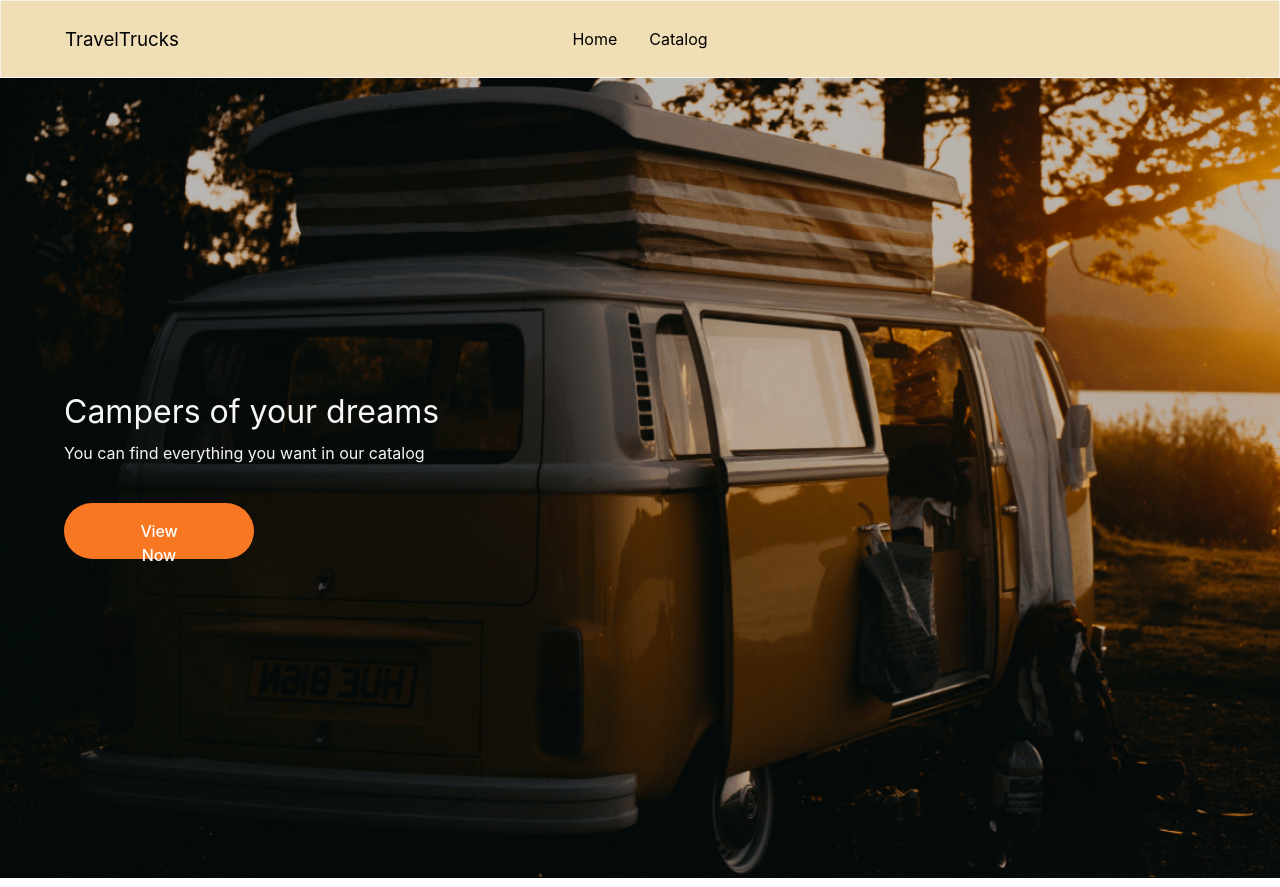
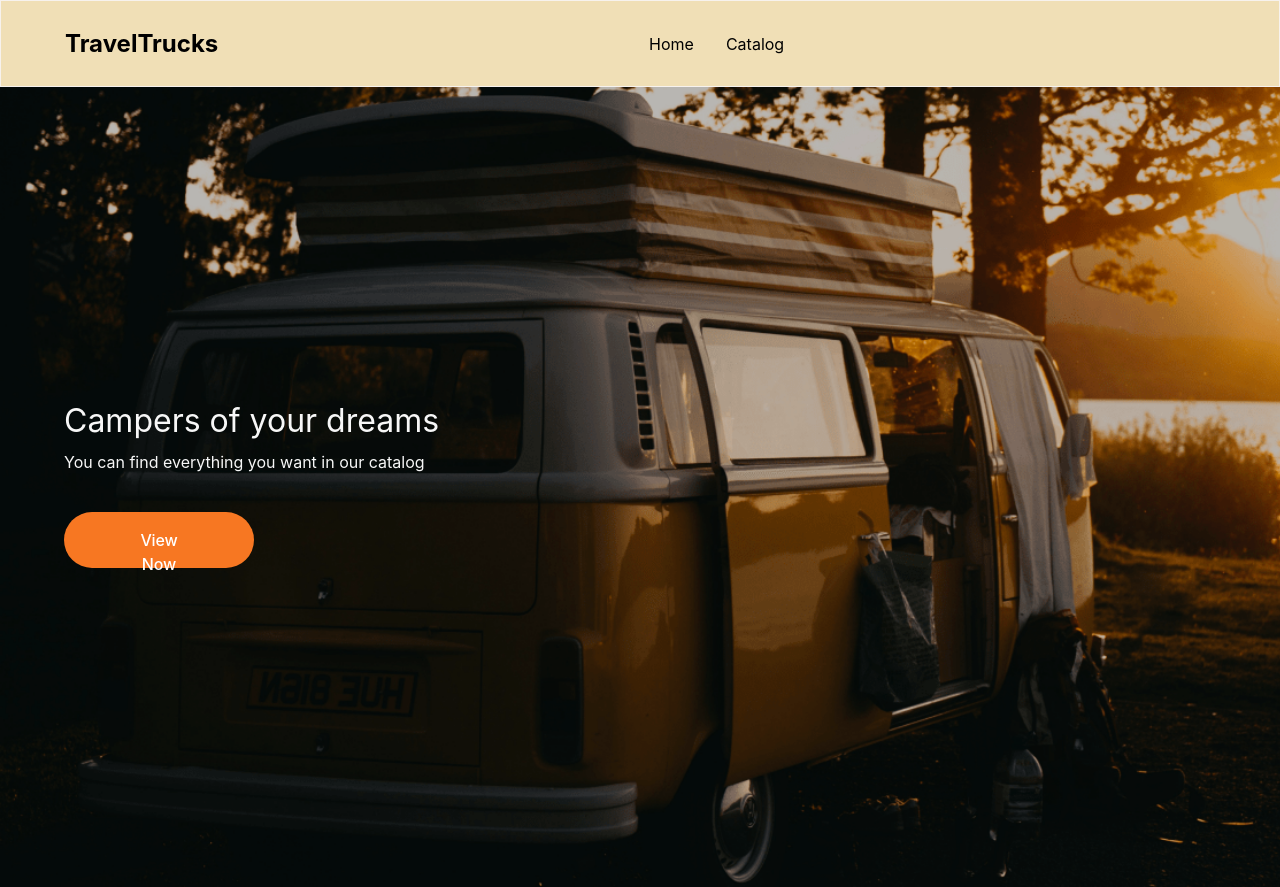
Before and after one commit to Verona0609/TravelTrucks, a React (Vite) app: page / in a window 1280 px wide. Built offline with nearby package versions, Linux system fonts and the light colour scheme.

Commit message:
fixed container and header

```diff
--- a/src/components/CamperCard/CamperCard.jsx
+++ b/src/components/CamperCard/CamperCard.jsx
@@ -4,6 +4,7 @@ import css from './CamperCard.module.css';
 const CamperCard = ({ camper }) => {
   console.log(camper);
   return (
+    <div className={css.camperList}>
       <div className={css.card}>
         <div className={css.image}>
           <img
@@ -46,6 +47,7 @@ const CamperCard = ({ camper }) => {
           <button className={css.btn}>Show more</button>
         </div>
       </div>
+    </div>
   );
 };
 
--- a/src/components/CamperCard/CamperCard.module.css
+++ b/src/components/CamperCard/CamperCard.module.css
@@ -1,11 +1,24 @@
+.camperList {
+  gap: 50px;
+}
 .card {
   display: flex;
   /*   width: 680px; */
-  width: 888px;
+  max-width: 888px;
   height: 368;
   border: 1px solid var(--gray-light);
   border-radius: 20px;
   padding: 24px;
+  margin-bottom: 32px;
+}
+.about {
+  margin-left: 24px;
+}
+.header {
+  display: flex;
+}
+.priceBox {
+  display: flex;
 }
 .image {
   border-radius: 10px;
--- a/src/components/Filter/Filter.module.css
+++ b/src/components/Filter/Filter.module.css
@@ -1,7 +1,3 @@
-.filter {
-  padding: 48px 64px 0 0;
-}
-
 .location {
   color: var(--gray);
   font-family: var(--font-family);
@@ -29,7 +25,7 @@
   border-radius: 12px;
   padding-left: 48px;
   line-height: 56px;
-  width: 310px;
+  width: 360px;
   height: 56px;
   background: var(--inputs);
   border: none;
--- a/src/components/Header/Header.jsx
+++ b/src/components/Header/Header.jsx
@@ -1,9 +1,12 @@
-import { Link } from 'react-router-dom';
+import { Link, useLocation } from 'react-router-dom';
 import css from './Header.module.css';
 
 const Header = () => {
+  const location = useLocation();
+  const isHome = location.pathname === '/';
   return (
-    <header className={css.container}>
+    <header className={css.header}>
+      <div className={isHome ? css.fullWidth : css.container}>
         <h3 className={css.title}>TravelTrucks</h3>
         <div className={css.pages}>
           <nav className={css.page}>
@@ -13,6 +16,7 @@ const Header = () => {
             <Link to="/catalog">Catalog</Link>
           </nav>
         </div>
+      </div>
     </header>
   );
 };
--- a/src/components/Header/Header.module.css
+++ b/src/components/Header/Header.module.css
@@ -1,18 +1,28 @@
-.container {
+.header {
+  width: 100%;
+  background-color: #f0dfb6;
+  border: 1px solid rgba(248, 246, 246, 0.863);
+}
+.fullWidth {
   display: flex;
-  padding: 28px 0;
   align-items: center;
   justify-content: flex-start;
-  position: relative;
-  border: 1px solid rgba(248, 246, 246, 0.863);
-  background-color: #f0dfb6;
+  padding: 28px 64px;
+  width: 100%;
+}
+.container {
+  max-width: 1440px;
+  margin: 0 auto;
+  padding: 28px 64px;
+  display: flex;
+  align-items: center;
+  justify-content: space-between;
 }
 
 .title {
-  position: absolute;
-  left: 64px;
+  font-size: 24px;
+  font-weight: bold;
 }
-
 .pages {
   display: flex;
   gap: 32px;
--- a/src/index.css
+++ b/src/index.css
@@ -20,18 +20,25 @@
 
 body {
   padding: 0;
-  margin: 0;
   box-sizing: border-box;
   font-family: var(--font-family);
   font-weight: var(--font-weight-regular);
   height: 100%;
   margin: 0 auto;
+  overflow-x: hidden;
+}
+*,
+*::before,
+*::after {
+  box-sizing: border-box;
 }
 
 .container {
   width: 100%;
+  max-width: 1440px;
+  overflow-x: hidden;
   margin: 0 auto;
-  padding: 0 64px;
+  padding: 48px 64px;
 }
 
 h1,
--- a/src/pages/CatalogPage.jsx
+++ b/src/pages/CatalogPage.jsx
@@ -6,7 +6,7 @@ const CatalogPage = () => {
   return (
     <>
       <Header />
-      <div className="container" style={{ display: 'flex' }}>
+      <div className="container" style={{ display: 'flex', gap: '64px' }}>
         <Filter />
         <CamperList />
       </div>
```
Lines whose indentation alone changed are shown as unchanged.
